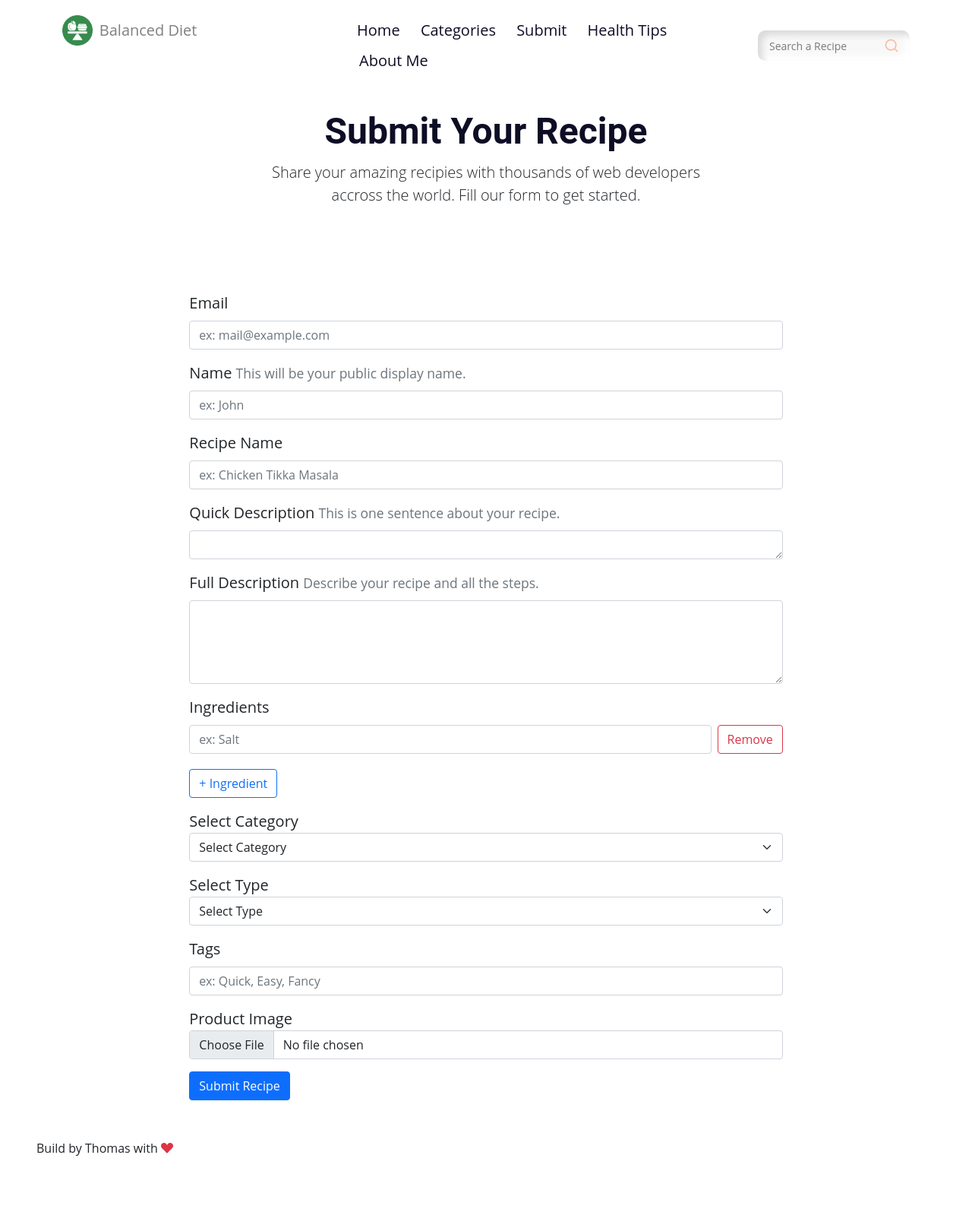
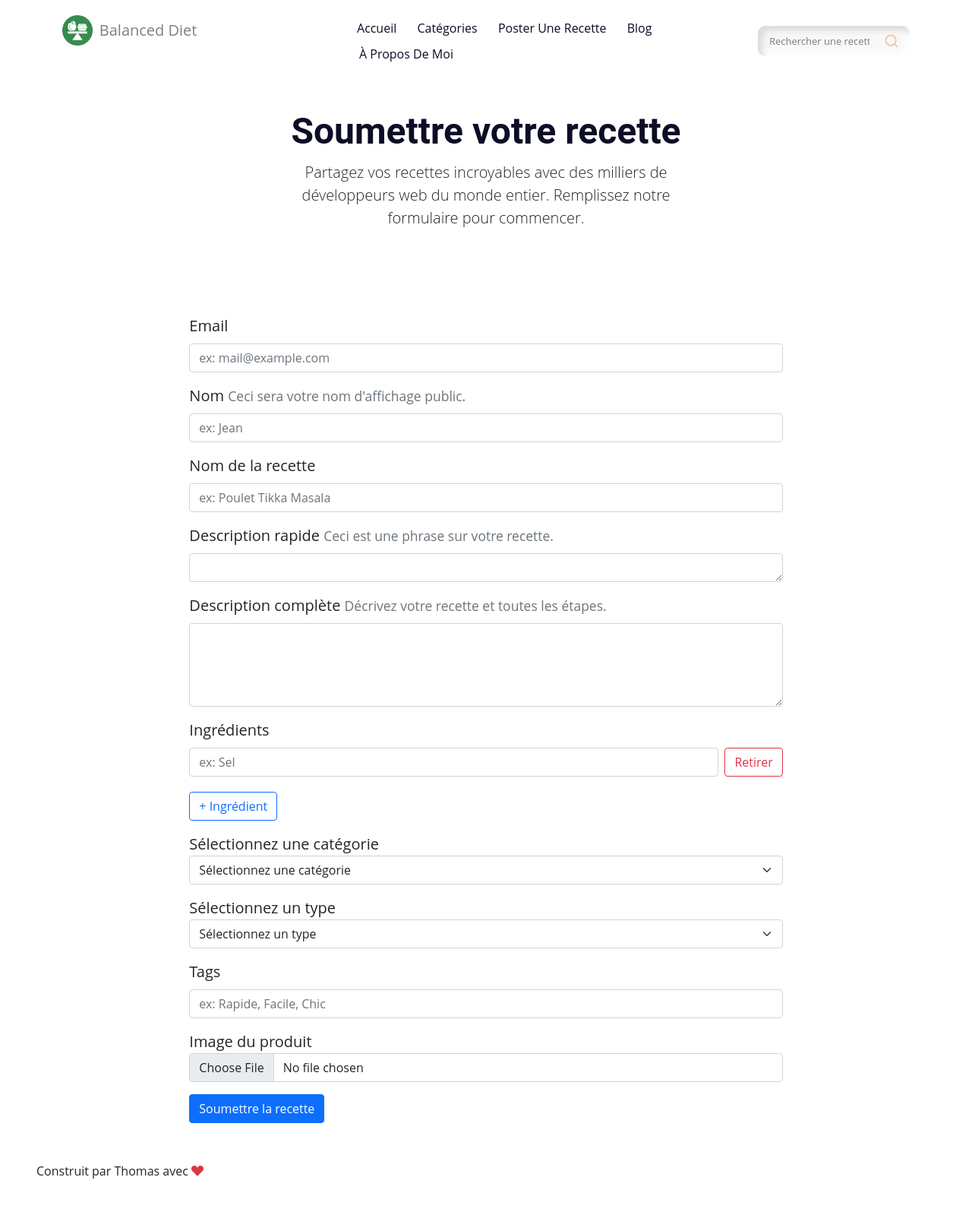
Before and after one commit to thomasfevre/recipe_nodejs_mongoDB, a Node server app: page /submit-recipe in a window 1280 px wide. Shown: the whole page at 76% size. Before the commit the page ends 1521 px from the top, so only its background shows below. Run offline with Node 20, Linux system fonts and the light colour scheme; some libraries are stand-ins or nearby versions; some web fonts are replaced.

Commit message:
transalated to french because of the purpose of this project

```diff
--- a/public/css/style2.css
+++ b/public/css/style2.css
@@ -93,6 +93,7 @@ ul {
     font-weight: 500;
     padding: 5px 18px;
     border-radius: 30px;
+    font-size: medium;
 }
 
 .main-navigation .menu li a:hover, .main-navigation .menu li .active-menu, .main-navigation .menu .sub-menu li .active-sub-menu {
@@ -172,7 +173,7 @@ ul {
 }
 
 .header-search-form .form-input {
-    font-size: 14px;
+    font-size: 13px;
     padding-right: 40px;
     width: 200px;
     height: 40px;
@@ -1758,6 +1759,7 @@ a.col.text-center:hover  {
 
     .dish-title .h3-title {
         font-size:medium;
+        line-height: normal;
     }
     .dish-title p {
         font-size:medium;
--- a/public/css/styles.css
+++ b/public/css/styles.css
@@ -5,6 +5,7 @@
 .container-xxl {
   max-width: 1530px;
   background-color: white;
+  overflow-x: hidden;
 }
 
 body {
@@ -48,6 +49,21 @@ a { color: var(--bs-dark); }
   box-shadow: inset 6px 6px 8px #dadada, inset -6px -6px 8px #ffffff;
 }
 
+@media (max-width: 768px) {
+  .category__link {
+    width: 20%;
+    margin-right: 2%;
+  }
+}
+
+@media (max-width: 480px) {
+  .category__link {
+    width: 30%;
+    margin-right: 3%;
+    font-size: medium;
+  }
+}
+
 .category__link:hover, .recipe__link:hover {
   transform: scale(1.1);
 }
@@ -81,6 +97,9 @@ a { color: var(--bs-dark); }
   overflow: hidden;
   border-radius: 8px;
 }
+.categories-class {
+  display: block;
+}
 
 @media (min-width: 1500px) {
   .category__img--large {
@@ -89,6 +108,10 @@ a { color: var(--bs-dark); }
     margin-left: 0;
     margin-right: 0;
     border-radius: 11px;
+  }
+  .categories-class {
+    display: flex;
+    flex-wrap: wrap;
   }
 }
 
--- a/views/article.ejs
+++ b/views/article.ejs
@@ -5,7 +5,7 @@
         <div class="col-7 article-container">
           <h3 class="mb-4"><%= article.title %></h3>
           <div class="bottom">
-            <p class="text-muted">Posted on <%= article.createdAt.toDateString() %></p>
+            <p class="text-muted">Publié le <%= article.createdAt.toDateString() %></p>
             <p><%= article.summary %></p>
             <div class="mb-4">
               <% article.tags.forEach(function(tag){ %>
--- a/views/explore-random.ejs
+++ b/views/explore-random.ejs
@@ -1,4 +1,4 @@
-<h1 class="pb-4">Explore Random</h1>
+<h1 class="pb-4">Explorer au Hasard</h1>
 
 <div class="row row-cols-2 row-cols-lg-5 g-2 g-lg-3">
   <% if(recipe != '') { %>
@@ -11,6 +11,6 @@
     </a>
 
   <% } else { %>
-    <p>No items found.</p>
+    <p>Aucun élément trouvé.</p>
   <% } %>
 </div>
--- a/views/layouts/main.ejs
+++ b/views/layouts/main.ejs
@@ -1,5 +1,5 @@
 <!DOCTYPE html>
-<html lang="en">
+<html lang="fr">
 <head>
   <meta charset="UTF-8">
   <meta http-equiv="X-UA-Compatible" content="IE=edge">
@@ -53,14 +53,14 @@
                         <button class="menu-toggle"><span></span><span></span></button>
                         <nav class="header-menu">
                             <ul class="menu food-nav-menu">
-                              <li><a href="/" class="nav-link px-2 link-secondary">Home</a></li>
-                              <li><a href="/categories" class="nav-link px-2 link-secondary">Categories</a></li>
-                              <li><a href="/submit-recipe" class="nav-link px-2 link-secondary">Submit</a></li>
-                              <li><a href="/health" class="nav-link px-2 link-secondary">Health Tips</a></li>
-                              <li><a href="/about" class="nav-link px-2 link-secondary">About Me</a></li>
+                              <li><a href="/" class="nav-link px-2 link-secondary">Accueil</a></li>
+                              <li><a href="/categories" class="nav-link px-2 link-secondary">Catégories</a></li>
+                              <li><a href="/submit-recipe" class="nav-link px-2 link-secondary">Poster une recette</a></li>
+                              <li><a href="/health" class="nav-link px-2 link-secondary">Blog</a></li>
+                              <li><a href="/about" class="nav-link px-2 link-secondary">À propos de moi</a></li>
                             </ul>
-                            <form action="/search" method="POST"  class="header-search-form for-mob">
-                              <input type="search" name="searchTerm" class="form-input" placeholder="Search..." aria-label="Search">
+                            <form action="<%= req.originalUrl === '/health' || req.originalUrl === '/article-search' ? '/article-search' : '/search' %>" method="POST"  class="header-search-form for-mob">
+                              <input type="search" name="searchTerm" class="form-input" placeholder="<%= req.originalUrl === '/health' || req.originalUrl === '/article-search' ? 'Rechercher un article' : 'Rechercher une recette' %>" aria-label="Rechercher">
                               <button type="submit">
                                   <i class="uil uil-search"></i>
                               </button>
@@ -68,7 +68,7 @@
                         </nav>
                         <div class="header-right">
                             <form action="<%= req.originalUrl === '/health' || req.originalUrl === '/article-search' ? '/article-search' : '/search' %>" method="POST"  class="header-search-form for-des">
-                                <input type="search" name="searchTerm" class="form-input" placeholder="<%= req.originalUrl === '/health' || req.originalUrl === '/article-search' ? 'Search an Article' : 'Search a Recipe' %>" aria-label="Search">
+                                <input type="search" name="searchTerm" class="form-input" placeholder="<%= req.originalUrl === '/health' || req.originalUrl === '/article-search' ? 'Rechercher un article' : 'Rechercher une recette' %>" aria-label="Rechercher">
                                 <button type="submit">
                                     <i class="uil uil-search"></i>
                                 </button>
@@ -86,11 +86,11 @@
 
     <main>
       <%- body -%>
-      <button id="scrollToTopBtn"  title="Go to top"><i class="bi bi-arrow-up"></i></button>
+      <button id="scrollToTopBtn"  title="Aller en haut"><i class="bi bi-arrow-up"></i></button>
     </main>
 
     <footer class="py-5">
-      <p>Build by <a href="/about">Thomas</a> with <i class="bi bi-suit-heart-fill text-danger"></i></p>
+      <p>Construit par <a href="/about">Thomas</a> avec <i class="bi bi-suit-heart-fill text-danger"></i></p>
     </footer>
 
   </div>
--- a/views/recipe.ejs
+++ b/views/recipe.ejs
@@ -17,14 +17,14 @@
             <div><i class="bi bi-tag"></i> <%- recipe.tags %></div>
           </div>
           <div class="col-12" style="white-space: pre-line;">
-            <h4>Cooking Instructions</h4>
+            <h4>Instructions de Cuisine</h4>
             <%- recipe.description %>
           </div>
         </div>
 
         <div class="row pt-4">
           <div class="col-12">
-            <h4>Ingredients</h4>
+            <h4>Ingrédients</h4>
             <ul class="list-group list-group-flush">
               <% recipe.ingredients.forEach(function(ingredients, index){ %>
                 <li class="list-group-item"><%= ingredients %></li>
@@ -35,6 +35,6 @@
       </div>
     </div>
   <% } else { %>
-    <p>No item found.</p>
+    <p>Aucun élément trouvé.</p>
   <% } %>
 </div>
--- a/views/recipe_list.ejs
+++ b/views/recipe_list.ejs
@@ -17,7 +17,7 @@
         </a>
       <% }) %>
     <% } else { %>
-      <p>No items found.</p>
+      <p>Aucun élément trouvé.</p>
     <% } %>
   </div>
 </div>
--- a/views/search.ejs
+++ b/views/search.ejs
@@ -1,4 +1,4 @@
-<h1 class="pb-4">Search Results</h1>
+<h1 class="pb-4">Résultats de la Recherche</h1>
 
 <div class="row row-cols-2 row-cols-lg-5 g-2 g-lg-3">
   <% if(recipe != '') { %>
@@ -11,6 +11,6 @@
     </a>
     <% }) %>
   <% } else { %>
-    <p>No items found.</p>
+    <p>Aucun élément trouvé.</p>
   <% } %>
 </div>
--- a/views/submit-recipe.ejs
+++ b/views/submit-recipe.ejs
@@ -1,7 +1,7 @@
 <div class="px-4 py-5 my-5 text-center">
-  <h1 class="display-5 fw-bold">Submit Your Recipe</h1>
+  <h1 class="display-5 fw-bold">Soumettre votre recette</h1>
   <div class="col-lg-6 mx-auto">
-    <p class="lead">Share your amazing recipies with thousands of web developers accross the world. Fill our form to get started.</p>
+    <p class="lead">Partagez vos recettes incroyables avec des milliers de développeurs web du monde entier. Remplissez notre formulaire pour commencer.</p>
   </div>
 </div>
 
@@ -31,80 +31,80 @@
         </div>
 
         <div class="col-12">
-          <label for="author" class="form-label">Name</label>
-          <small class="form-text text-muted">This will be your public display name.</small>
-          <input type="text" name="author" id="author" class="form-control" placeholder="ex: John" required>
+          <label for="author" class="form-label">Nom</label>
+          <small class="form-text text-muted">Ceci sera votre nom d'affichage public.</small>
+          <input type="text" name="author" id="author" class="form-control" placeholder="ex: Jean" required>
         </div>
 
         <div class="col-12">
-          <label for="name" class="form-label">Recipe Name</label>
-          <input type="text" name="name" id="name" class="form-control" placeholder="ex: Chicken Tikka Masala" required>
+          <label for="name" class="form-label">Nom de la recette</label>
+          <input type="text" name="name" id="name" class="form-control" placeholder="ex: Poulet Tikka Masala" required>
         </div>
 
         <div class="col-12">
-          <label for="smallDescription" class="form-label">Quick Description</label>
-          <small class="form-text text-muted">This is one sentence about your recipe.</small>
+          <label for="smallDescription" class="form-label">Description rapide</label>
+          <small class="form-text text-muted">Ceci est une phrase sur votre recette.</small>
           <textarea required name="smallDescription" id="smallDescription" class="form-control" cols="30" rows="1"></textarea>
         </div>
 
         <div class="col-12">
-          <label for="fullDescription" class="form-label">Full Description</label>
-          <small class="form-text text-muted">Describe your recipe and all the steps.</small>
+          <label for="fullDescription" class="form-label">Description complète</label>
+          <small class="form-text text-muted">Décrivez votre recette et toutes les étapes.</small>
           <textarea required name="fullDescription" id="fullDescription" class="form-control" cols="30" rows="4"></textarea>
         </div>
 
         <div class="col-12">
-          <label for="name" class="form-label">Ingredients</label><br>
+          <label for="name" class="form-label">Ingrédients</label><br>
 
           <div class="ingredientList">
             <div class="ingredientDiv mb-1 d-flex">
-              <input type="text" name="ingredients" class="form-control" placeholder="ex: Salt">
-              <button type="button" class="btn btn-outline-danger remove-ingredient ms-2">Remove</button>
+              <input type="text" name="ingredients" class="form-control" placeholder="ex: Sel">
+              <button type="button" class="btn btn-outline-danger remove-ingredient ms-2">Retirer</button>
             </div>
           </div>
         </div>
 
         <div class="col-12">
-          <button type="button" class="btn btn-outline-primary" id="addIngredientsBtn">+ Ingredient</button>
+          <button type="button" class="btn btn-outline-primary" id="addIngredientsBtn">+ Ingrédient</button>
         </div>
 
         <div class="col-12">
-          <label for="category">Select Category</label>
-          <select class="form-select form-control" name="category" aria-label="Category" required>
-            <option selected>Select Category</option>
+          <label for="category">Sélectionnez une catégorie</label>
+          <select class="form-select form-control" name="category" aria-label="Catégorie" required>
+            <option selected>Sélectionnez une catégorie</option>
 
-            <option value="Breakfast">Breakfast</option>
-            <option value="Lunch">lunch</option>
-            <option value="Dinner">Dinner</option>
-            <option value="All">Other</option>
+            <option value="Breakfast">Petit-déjeuner</option>
+            <option value="Lunch">Déjeuner</option>
+            <option value="Dinner">Dîner</option>
+            <option value="All">Autre</option>
           </select>
         </div>
 
         <div class="col-12">
-          <label for="type">Select Type</label>
+          <label for="type">Sélectionnez un type</label>
           <select class="form-select form-control" name="type" aria-label="Type" required>
-            <option selected>Select Type</option>
+            <option selected>Sélectionnez un type</option>
 
-            <option value="Full-meal">Full-meal</option>
-            <option value="Side-Dish">Side-Dish</option>
-            <option value="Desert">Desert</option>
-            <option value="Snack">Snack</option>
-            <option value="Other">Other</option>
+            <option value="Full-meal">Repas complet</option>
+            <option value="Side-Dish">Accompagnement</option>
+            <option value="Desert">Dessert</option>
+            <option value="Snack">En-cas</option>
+            <option value="Other">Autre</option>
           </select>
         </div>
 
         <div class="col-12">
           <label for="tags" class="form-label">Tags</label>
-          <input type="text" name="tags" id="tags" class="form-control" placeholder="ex: Quick, Easy, Fancy" >
+          <input type="text" name="tags" id="tags" class="form-control" placeholder="ex: Rapide, Facile, Chic" >
         </div>
 
         <div class="col-12">
-          <label for="image">Product Image</label>
+          <label for="image">Image du produit</label>
           <input type="file" class="form-control" name="image" accept="image/*" required>
         </div>
 
         <div class="col-12">
-          <button type="submit" class="btn btn-primary">Submit Recipe</button>
+          <button type="submit" class="btn btn-primary">Soumettre la recette</button>
         </div>
 
       </div>
```
Also changed, not shown: views/about.ejs (+10 -10 lines), views/categories.ejs (+11 -12 lines), views/health.ejs (+8 -8 lines), views/index.ejs (+27 -26 lines).
